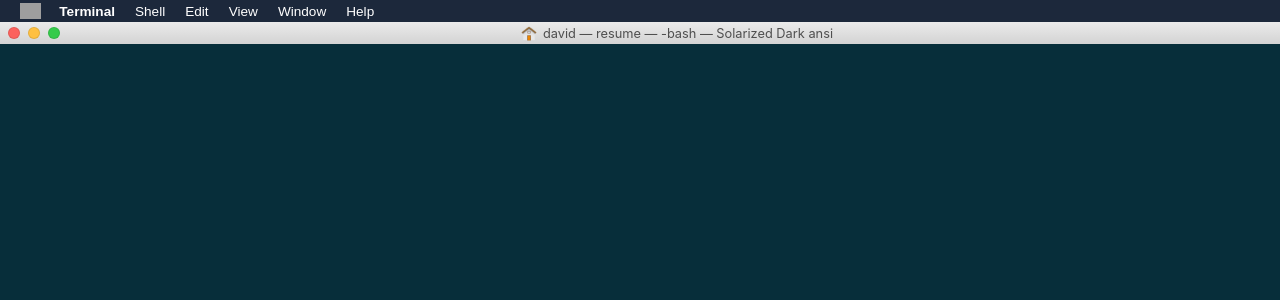
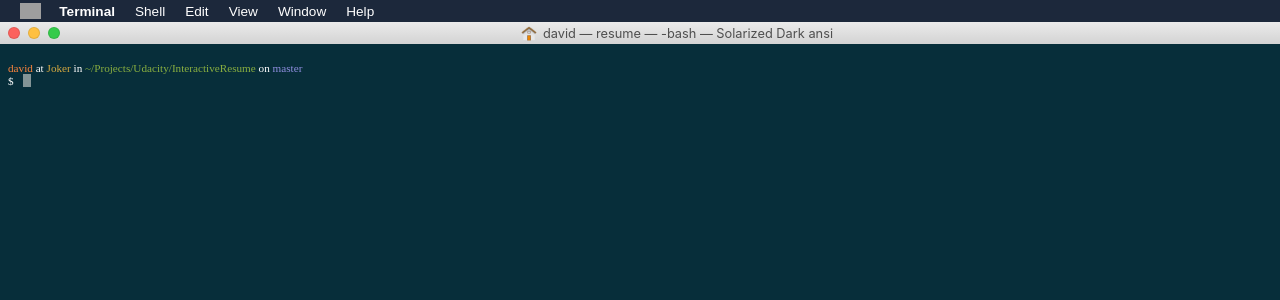
Before and after one commit to Phaze1D/Interactive-Resume, a React app: page / in a window 1280 px wide. Shown: the top 300 px of the page. Built offline with nearby package versions, Linux system fonts and the light colour scheme; grey boxes are pictures that could not be loaded.

Commit message:
Finished textarea item

```diff
--- a/src/components/App.jsx
+++ b/src/components/App.jsx
@@ -1,5 +1,6 @@
 import React from 'react'
 import Layout from './Layout'
+import Terminal from './Terminal'
 
 export default class App extends React.Component{
   constructor(props){
@@ -10,7 +11,7 @@
 
     return(
       <Layout>
-
+        <Terminal/>
       </Layout>
     )
   }
--- a/src/components/Layout/Layout.sass
+++ b/src/components/Layout/Layout.sass
@@ -7,3 +7,9 @@
   margin: 0
   min-height: 100vh
   background-color: rgb(7, 46, 58)
+
+
+
+@font-face
+  font-family: Menlo-Regular
+  src: '../../../fonts/Menlo-Regular.tff'
--- /dev/null
+++ b/src/components/Terminal/Terminal.jsx
@@ -0,0 +1,54 @@
+import React from 'react'
+
+
+export default class Terminal extends React.Component{
+  constructor(props){
+    super(props)
+    this.handleSelection = this.handleSelection.bind(this)
+  }
+
+  handleSelection(event){
+    document.getElementById('caret').style.transform = `translate(${100 * event.target.selectionStart}%, 0)`
+  }
+
+  render(){
+
+    return(
+      <main>
+          <InputItem
+            onChange={this.handleSelection}
+            onKeyUp={this.handleSelection}
+            onKeyDown={this.handleSelection}/>
+      </main>
+    )
+  }
+}
+
+
+const InputItem = (props) => {
+  return (
+    <div className='input-item'>
+      <p>
+        <span className='orange'> david </span> at
+        <span className='yellow'> Joker </span> in
+        <span className='green'> ~/Projects/Udacity/InteractiveResume </span> on
+        <span className='purple'> master </span>
+      </p>
+
+      <div className='input-area'>
+        $<textarea
+          id='main-textarea'
+          rows='1'
+          onChange={props.onChange}
+          onKeyUp={props.onKeyUp}
+          onKeyDown={props.onKeyDown}>
+        </textarea>
+
+        <span id='caret' className='caret'>A</span>
+      </div>
+    </div>
+  )
+}
+
+// <textarea></textarea>
+  // <div className='caret'></div>
--- /dev/null
+++ b/src/components/Terminal/Terminal.sass
@@ -0,0 +1,61 @@
+main
+  min-width: 100%
+  min-height: calc(100vh - 44px)
+
+
+.input-item
+  color: white
+  font-family: Menlo-Regular
+  font-size: 0.7em
+  padding: 7px 8px
+
+  p
+    margin: 1em 0 1px
+
+
+.input-area
+  position: relative
+  display: flex
+  align-items: center
+
+  textarea
+    width: 100%
+    padding: 0 8px
+    font-family: Menlo-Regular
+    background-color: transparent
+    border: none
+    resize: none
+    outline: none
+    font-size: 1em
+    color: transparent
+    text-shadow: 0 0 0 rgb(131, 148, 150)
+
+
+.caret
+  position: absolute
+  bottom: 0
+  left: 14.5px
+  height: 13px
+  color: transparent
+  transform: translate(0, 0)
+  background-color: rgb(131, 148, 150)
+  animation: blinker 1s steps(2, start) infinite
+
+
+@keyframes blinker
+  to
+     visibility: hidden
+
+
+
+.yellow
+  color: rgb(213, 169, 64)
+
+.orange
+  color: rgb(253, 133, 61)
+
+.green
+  color: rgb(138, 175, 64)
+
+.purple
+  color: rgb(144, 143, 224)
--- /dev/null
+++ b/src/components/Terminal/index.js
@@ -0,0 +1,5 @@
+import './Terminal.sass'
+import Terminal from './Terminal'
+
+
+export default Terminal
```
Also changed, not shown: fonts/Menlo-Regular.ttf (added).
